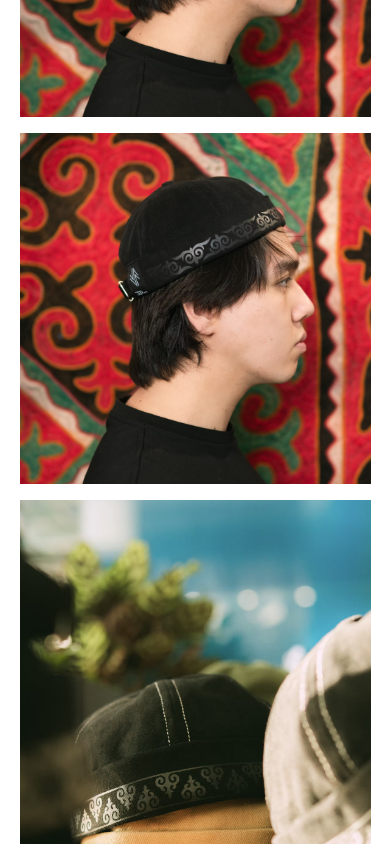
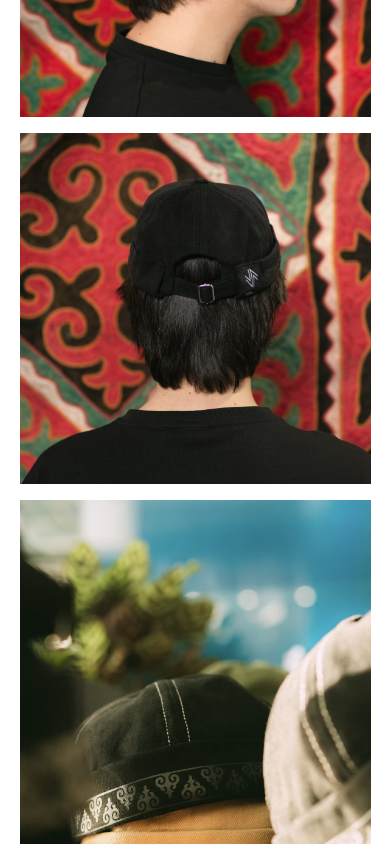
Before and after one commit to JER-312/jer312-landing, a React (Vite) app: page /gallery in a window 390 px wide. Shown: the part 8780-9624 px from the top of the page. Built offline with nearby package versions, Linux system fonts and the light colour scheme.

Commit message:
add PreFall and Summer collection images; include new assets and update image references

```diff
--- a/src/app/gallery/PreFallCollection.tsx
+++ b/src/app/gallery/PreFallCollection.tsx
@@ -3,6 +3,7 @@ import image_r1_1 from "../../assets/gallery/prefall/image-r1-1.avif";
 import image_r1_2 from "../../assets/gallery/prefall/image-r1-2.avif";
 import image_r2_1 from "../../assets/gallery/prefall/image-r2-1.avif";
 import image_r2_2 from "../../assets/gallery/prefall/image-r2-2.avif";
+import image_r3_1 from "../../assets/gallery/prefall/image-r3-1.avif";
 import image_r3_2 from "../../assets/gallery/prefall/image-r3-2.avif";
 
 const rows = [
@@ -22,7 +23,7 @@ const rows = [
     },
     {
         images: [
-            { src: image_r3_2, alt: "Pre Fall piece 5", flex: "flex-[4]", aspect: "aspect-[2/3]", height: "h-[45vh] sm:h-[60vh] md:h-[70vh]" }, // Replaced image_r1_1
+            { src: image_r3_1, alt: "Pre Fall piece 5", flex: "flex-[4]", aspect: "aspect-[2/3]", height: "h-[45vh] sm:h-[60vh] md:h-[70vh]" }, // Replaced image_r1_1
             { src: image_r3_2, alt: "Pre Fall piece 6", flex: "flex-[2]", aspect: "aspect-square", height: "h-[45vh] sm:h-[60vh] md:h-[70vh]" },
         ],
         layout: "flex flex-col sm:flex-row gap-4",
--- a/src/app/gallery/SummerCollection.tsx
+++ b/src/app/gallery/SummerCollection.tsx
@@ -5,6 +5,7 @@ import image_r2_2 from "../../assets/gallery/summer/image-r2-2.avif";
 import image_r2_3 from "../../assets/gallery/summer/image-r2-3.avif";
 import image_r3_1 from "../../assets/gallery/summer/image-r3-1.avif";
 import image_r3_2 from "../../assets/gallery/summer/image-r3-2.avif";
+import image_r3_3 from "../../assets/gallery/summer/image-r3-3.avif";
 import image_r4_1 from "../../assets/gallery/summer/image-r4-1.avif";
 import image_r4_2 from "../../assets/gallery/summer/image-r4-2.avif";
 import image_r5_1 from "../../assets/gallery/summer/image-r5-1.avif";
@@ -28,7 +29,13 @@ const rows = [
         images: [
             { src: image_r3_1, alt: "Summer piece 5", flex: "flex-[2]", aspect: "aspect-[2/3]", height: "h-[45vh] sm:h-[60vh] md:h-[70vh]" },
             { src: image_r3_2, alt: "Summer piece 6", flex: "flex-[2]", aspect: "aspect-square", height: "h-[45vh] sm:h-[60vh] md:h-[70vh]" },
-            { src: image_r3_2, alt: "Summer piece 7", flex: "flex-[2]", aspect: "aspect-square", height: "h-[45vh] sm:h-[60vh] md:h-[70vh]" },
+            {
+                src: image_r3_3,
+                alt: "Summer piece 7",
+                flex: "flex-[2]",
+                aspect: "aspect-square",
+                height: "h-[45vh] sm:h-[60vh] md:h-[70vh]"
+            },
         ],
         layout: "flex flex-col sm:flex-row gap-4",
     },
```
Also changed, not shown: src/assets/gallery/prefall/image-r3-1.avif (added), src/assets/gallery/summer/image-r3-3.avif (added).
